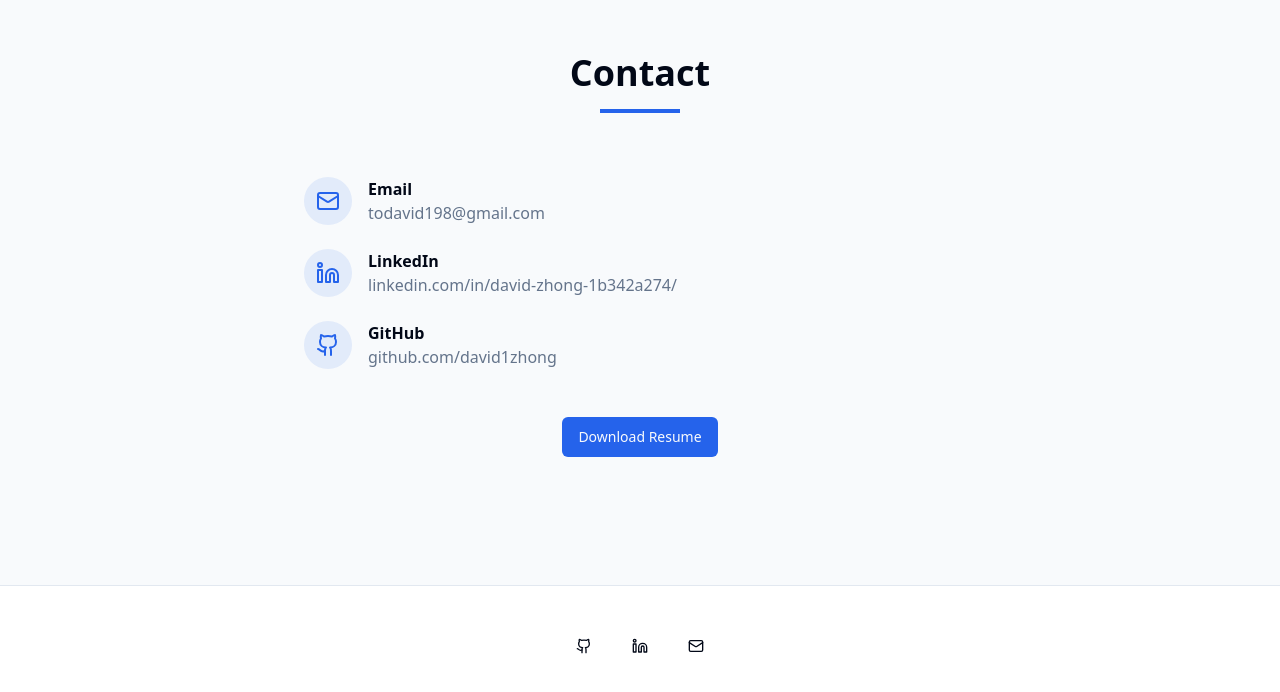
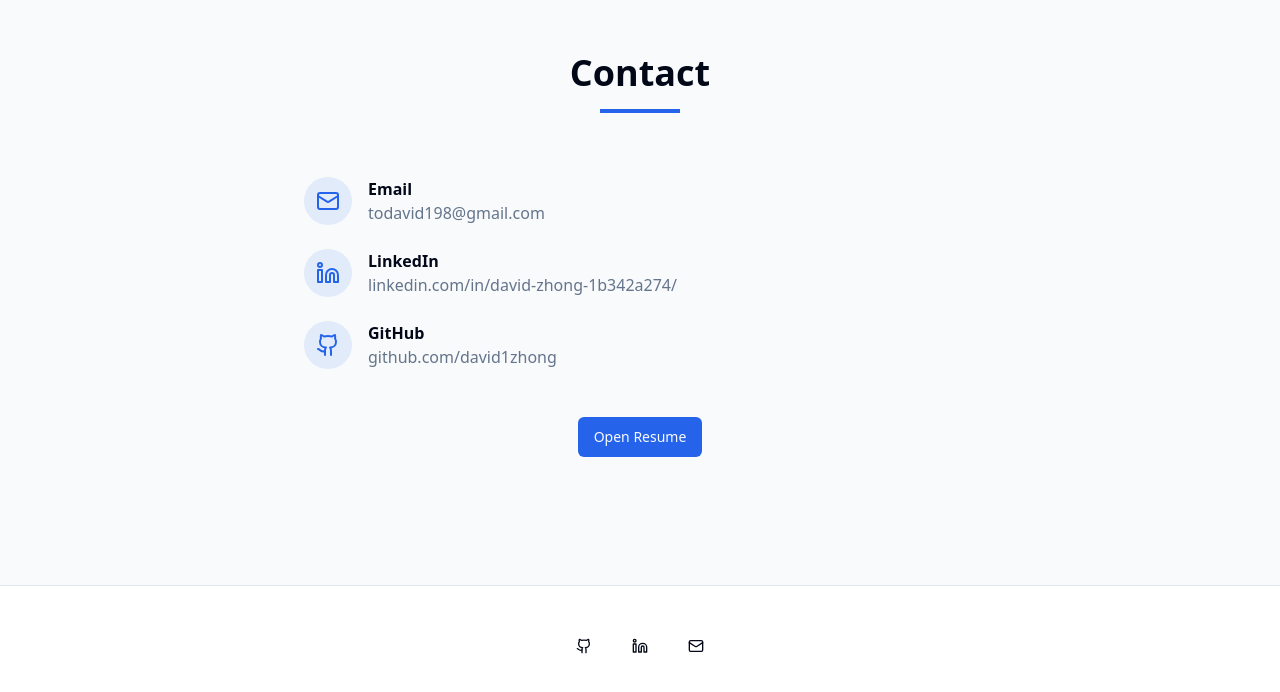
Before and after one commit to david1zhong/personal-website, a Next.js app: page / in a window 1280 px wide. Shown: the part 2503-3195 px from the top of the page. Built offline with nearby package versions, Linux system fonts and the light colour scheme.

Commit message:
Update page.tsx

```diff
--- a/app/page.tsx
+++ b/app/page.tsx
@@ -543,7 +543,7 @@ export default function Home() {
 
                 <div className="pt-6 text-center">
                   <Link href="/resume.pdf" target="_blank" rel="noopener noreferrer">
-                    <Button>Download Resume</Button>
+                    <Button>Open Resume</Button>
                   </Link>
                 </div>
               </motion.div>
```
